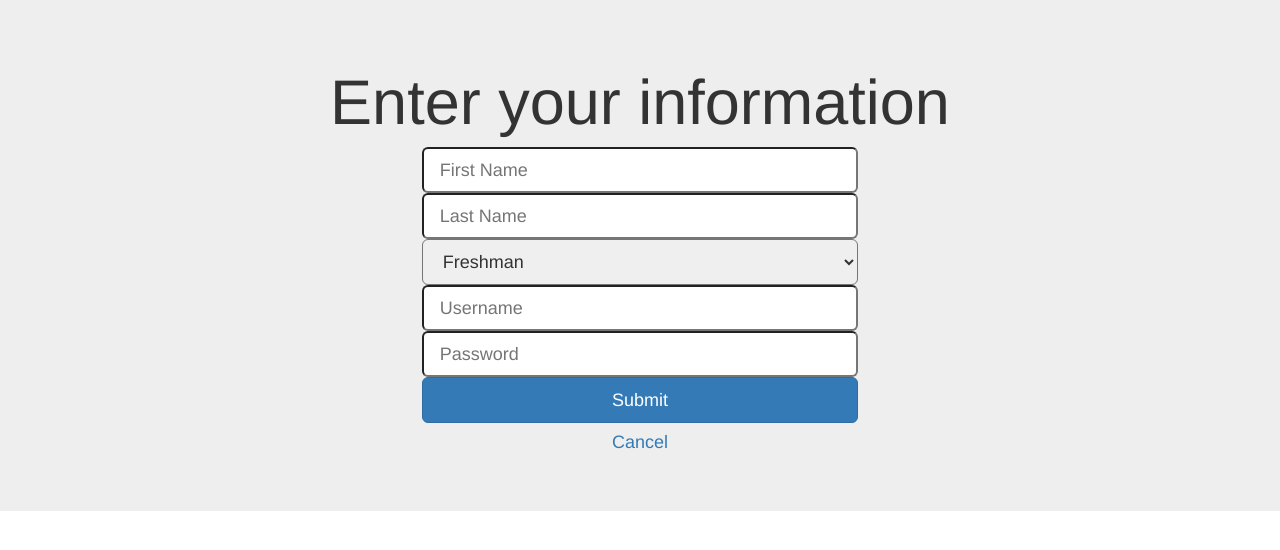
After one commit to SrutiG/Ceegllo, a Django app: page /gpacalc/register/ in a window 1280 px wide. The commit adds this page. Shown: the top 550 px of the page. Run offline with Django 3.2, Linux system fonts and the light colour scheme; some libraries are stand-ins or nearby versions.

Commit message:
login and register functionality works

```diff
--- a/gpacalc/admin.py
+++ b/gpacalc/admin.py
@@ -1,5 +1,7 @@
 from django.contrib import admin
 
 from .models import CollegeOrganizer
+from .models import Student
 
 admin.site.register(CollegeOrganizer)
+admin.site.register(Student)
--- a/gpacalc/models.py
+++ b/gpacalc/models.py
@@ -6,7 +6,7 @@ class Student(models.Model):
     YEAR_CHOICES = (("FR","Freshman"), ("SO","Sophomore"), ("JU","Junior"), ("SE","Senior+"))
     first_name = models.CharField(max_length=20)
     last_name = models.CharField(max_length=20)
-    gpa = models.CharField(max_length=3, null=True)
+    gpa = models.CharField(max_length=3, null=False)
     password = models.CharField(max_length=20)
     username = models.CharField(max_length=20, primary_key = True)
     year = models.CharField(choices = YEAR_CHOICES, max_length=2)
--- a/gpacalc/static/gpacalc/js/index.js
+++ b/gpacalc/static/gpacalc/js/index.js
@@ -0,0 +1,8 @@
+
+$(document).ready(function() {
+    $("#cancelBT").click(function() {
+        parent.history.back();
+        return false;
+    });
+
+});
--- a/gpacalc/templates/gpacalc/home.html
+++ b/gpacalc/templates/gpacalc/home.html
@@ -1,8 +1,9 @@
 {% extends 'gpacalc/layout.html' %}
 
 {%block content %}
-<div class="jumbotron">
-    <h1 class="text-center">Hello!</h1>
+<div class="jumbotron text-center">
+    <h1>Hello {{ username }}!</h1>
+    <a href = "{% url 'login' %}"><h3>Logout</h3></a>
 </div>
 {% endblock %}
 
--- a/gpacalc/templates/gpacalc/login.html
+++ b/gpacalc/templates/gpacalc/login.html
@@ -2,20 +2,20 @@
 
 {%block content %}
 <div class="jumbotron text-center">
-    <form method='post' name="login" class="form">
+    <form action = "{% url 'login' %}" method='post' name="login" class="form">
         {% csrf_token %}
         <h1>Welcome!</h1>
         <div class="row">
             <input id="username" name="username" class="input-lg col-md-4 col-md-offset-4" type="text" placeholder="username">
         </div>
         <div class="row">
-            <input id="password" name="password" class="input-lg col-md-4 col-md-offset-4" type="text" placeholder="password">
+            <input id="password" name="password" class="input-lg col-md-4 col-md-offset-4" type="password" placeholder="password">
         </div>
         <div class="row">
             <button type="submit" class="btn-lg btn btn-primary col-md-4 col-md-offset-4">Submit</button>
         </div>
         <div class="row">
-            <a href="#"><h3>Register</h3></a>
+            <a href="{% url 'register' %}"><h3>Register</h3></a>
         </div>
     </form>
 </div>
--- /dev/null
+++ b/gpacalc/templates/gpacalc/register.html
@@ -0,0 +1,37 @@
+{% extends 'gpacalc/layout.html' %}
+
+{%block content %}
+<div class="jumbotron text-center">
+    <form method='post' name="login" class="form" action = "{% url 'register' %}">
+        {% csrf_token %}
+        <h1>Enter your information</h1>
+        <div class="row">
+            <input id="firstname" name="firstname" class="input-lg col-md-4 col-md-offset-4" type="text" placeholder="First Name">
+        </div>
+        <div class="row">
+            <input id="lastname" name="lastname" class="input-lg col-md-4 col-md-offset-4" type="text" placeholder="Last Name">
+        </div>
+        <div class="row">
+            <select class="form-group col-md-4 col-md-offset-4 input-lg" id="year" name="year" style="margin-bottom:0px;">
+                {% for choice in yearchoices %}
+                    <option value="{{ choice.0 }}">{{ choice.1 }}</option>
+                {% endfor %}
+            </select>
+        </div>
+        <div class="row">
+            <input id="username" name="username" class="input-lg col-md-4 col-md-offset-4" type="text" placeholder="Username">
+        </div>
+        <div class="row">
+            <input id="password" name="password" class="input-lg col-md-4 col-md-offset-4" type="password" placeholder="Password">
+        </div>
+        <div class="row">
+            <button type="submit" class="btn-lg btn btn-primary col-md-4 col-md-offset-4">Submit</button>
+        </div>
+        <div class="row">
+            <a href="#" id="cancelBT"><h4>Cancel</h4></a>
+        </div>
+    </form>
+</div>
+{% endblock %}
+
+</html>
--- a/gpacalc/urls.py
+++ b/gpacalc/urls.py
@@ -6,4 +6,5 @@ urlpatterns = [
     url(r'^$', views.index, name='index'),
     url(r'^login/', views.login, name='login'),
     url(r'^home/', views.home, name='home'),
+    url(r'^register/', views.register, name='register')
 ]
--- a/gpacalc/views.py
+++ b/gpacalc/views.py
@@ -4,28 +4,43 @@ from django.template import loader
 from django.shortcuts import render
 from django.shortcuts import redirect
 from gpacalc.models import Student
-from .forms import LoginForm
+from django.core.exceptions import ObjectDoesNotExist
 
 def index(request):
     if not request.session.get('login'):
         return redirect('login')
     else:
-        return redirect('home')
+        username = request.session.get('username')
+        return redirect('home', {'username', username})
 
 def login(request):
+    request.session['login'] = False
+    request.session['username'] = None
+    if request.method == 'POST':
+        username = request.POST.get('username')
+        password = request.POST.get('password')
+        try:
+            user = Student.objects.get(username = username, password = password)
+            request.session['login'] = True
+            request.session['username'] = username
+            return redirect('home')
+        except ObjectDoesNotExist:
+            return redirect('login')
     return render(request, 'gpacalc/login.html')
 
-def authenticate(request):
-    username = request.POST['username']
-    password = request.POST['password']
-    user = Student.objects.get(username = username, password = password)
-    if len(user) > 0:
-        request.session['login'] = True
-        request.session['user'] = user
-        return redirect('home')
-    else:
+def home(request):
+    username = request.session.get('username')
+    return render(request, 'gpacalc/home.html', {'username': username})
+
+def register(request):
+    yearchoices = Student.YEAR_CHOICES
+    if request.method == 'POST':
+        firstname = request.POST.get('firstname')
+        lastname = request.POST.get('lastname')
+        year = request.POST.get('year')
+        username = request.POST.get('username')
+        password = request.POST.get('password')
+        Student.objects.create(first_name = firstname, last_name = lastname, year = year,
+                                         username = username, password = password)
         return redirect('login')
-
-
-def home(request):
-    return render(request, 'gpacalc/home.html')
+    return render(request, 'gpacalc/register.html', {'yearchoices':yearchoices})
```
Also changed, not shown: db.sqlite3, 4 other files.
